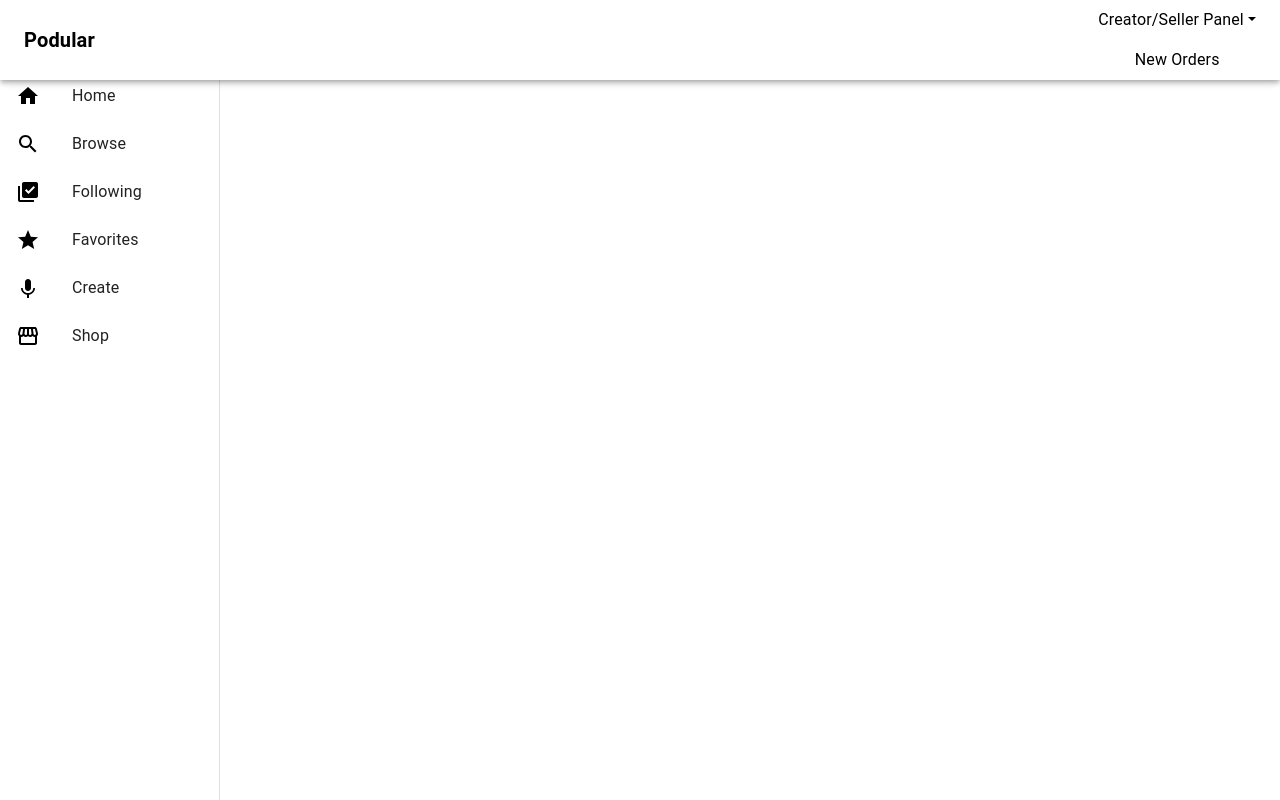
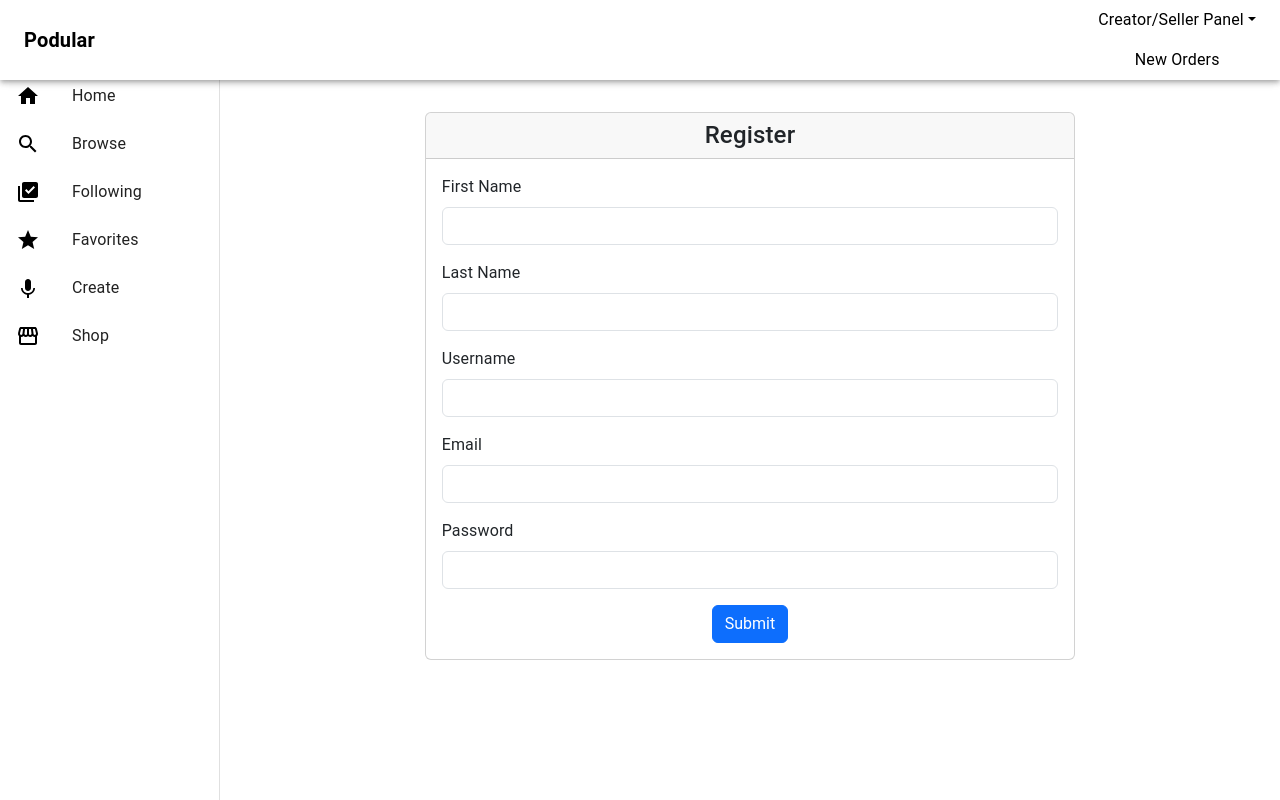
Before and after one commit to rudinacitaku/Podular, a React (Create React App) app in the folder frontend/: page /customer/register in a window 1280 px wide. Built offline with nearby package versions, Linux system fonts and the light colour scheme; the HTML template or start-up script is replaced by a standard one.

Commit message:
Design: Customer Login and Register Page

```diff
--- a/frontend/src/App.js
+++ b/frontend/src/App.js
@@ -18,6 +18,11 @@
 import AddProduct from './components/Seller/AddProduct';
 import SellerOrders from './components/Seller/SellerOrders';
 import Customers from './components/Seller/Customers';
+
+//Customer panel
+import Register from './components/Customer/Register';
+import Login from './components/Customer/Login';
+
 
 function App() {
   const navWidth = 220
@@ -43,6 +48,10 @@
             <Route path='/seller/orders' element={<SellerOrders/>}/>
             <Route path='/seller/customers' element={<Customers/>}/>
 
+            {/*Customer Routes*/}
+            <Route path='/customer/register' element={<Register/>}/>
+            <Route path='/customer/login' element={<Login/>}/>
+
           </Routes>
 
         }
--- /dev/null
+++ b/frontend/src/components/Customer/Login.js
@@ -0,0 +1,29 @@
+// import { Link } from 'react-router-dom';
+
+function Login(props){
+    return(
+        <div className='container mt-4'>
+            <div className='row'>
+                <div className='col-md-8 col-12 offset-2'>
+                    <div className='card'>
+                        <h4 className='card-header'>Login</h4>
+                        <div className='card-body'>
+                            <form>
+                            <div className="mb-3 text-start">
+                                <label for="username" className="form-label">Username</label>
+                                <input type="text" className="form-control" id="username"/>
+                            </div>
+                            <div class="mb-3 text-start">
+                                <label for="pwd" className="form-label">Password</label>
+                                <input type="password" className="form-control" id="pwd"/>
+                            </div>
+                            <button type="submit" class="btn btn-primary">Submit</button>
+                            </form>
+                        </div>
+                    </div>
+                </div>
+            </div>
+        </div>
+    )
+}
+export default Login;
--- /dev/null
+++ b/frontend/src/components/Customer/Register.js
@@ -0,0 +1,41 @@
+// import { Link } from 'react-router-dom';
+
+function Register(props){
+    return(
+        <div className='container mt-4'>
+            <div className='row'>
+                <div className='col-md-8 col-12 offset-2'>
+                    <div className='card'>
+                        <h4 className='card-header'>Register</h4>
+                        <div className='card-body'>
+                            <form>
+                            <div className="mb-3 text-start">
+                                <label for="firstName" className="form-label">First Name</label>
+                                <input type="text" className="form-control" id="firstName"/>
+                            </div>
+                            <div className="mb-3 text-start">
+                                <label for="lastName" className="form-label">Last Name</label>
+                                <input type="text" className="form-control" id="lastName"/>
+                            </div>
+                            <div className="mb-3 text-start">
+                                <label for="username" className="form-label">Username</label>
+                                <input type="text" className="form-control" id="username"/>
+                            </div>
+                            <div class="mb-3 text-start">
+                                <label for="email" className="form-label">Email</label>
+                                <input type="email" className="form-control" id="email"/>
+                            </div>
+                            <div class="mb-3 text-start">
+                                <label for="pwd" className="form-label">Password</label>
+                                <input type="password" className="form-control" id="pwd"/>
+                            </div>
+                            <button type="submit" class="btn btn-primary">Submit</button>
+                            </form>
+                        </div>
+                    </div>
+                </div>
+            </div>
+        </div>
+    )
+}
+export default Register;
```
